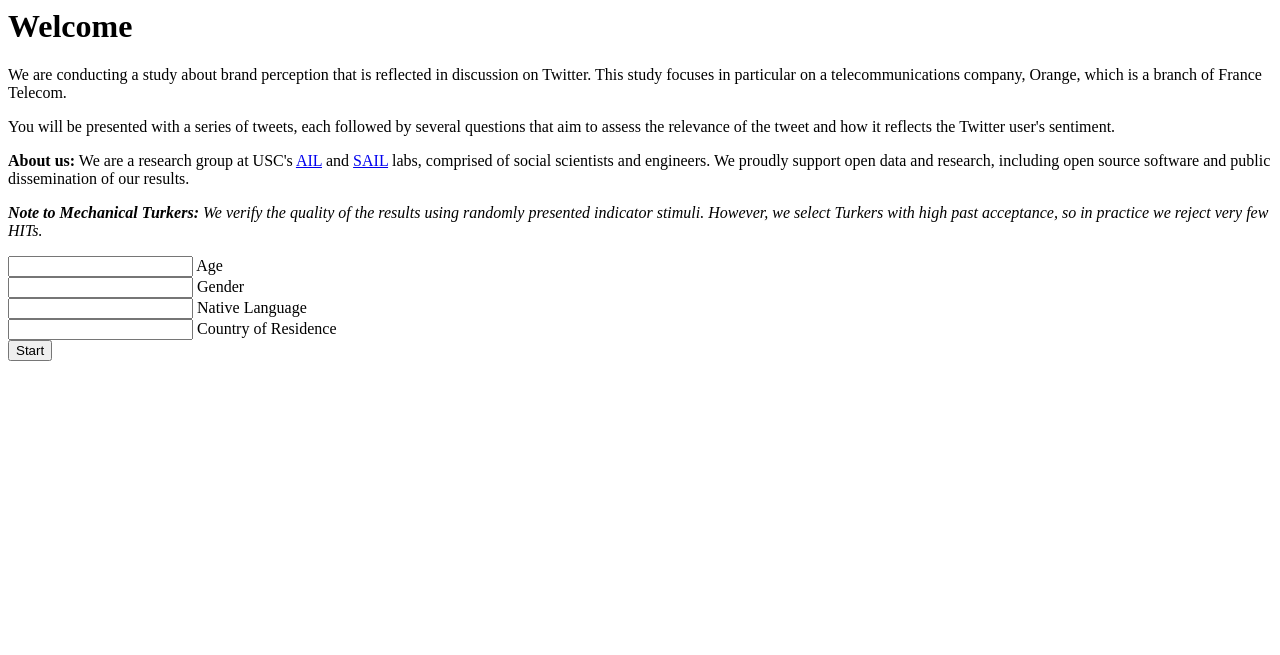
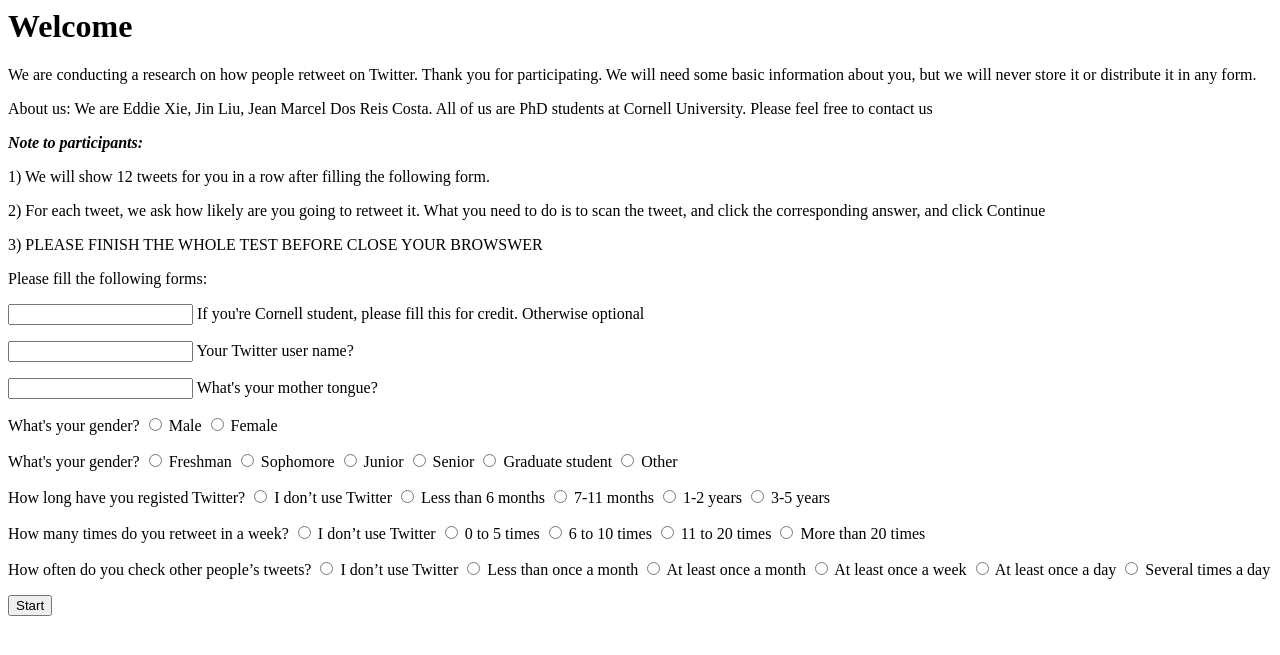
Before and after one commit to oeddyo/social_trace_label, a Flask app: page /welcome in a window 1280 px wide. Shown: the top 655 px of the page. Run offline with Flask 2, Linux system fonts and the light colour scheme.

Commit message:
change a lot

```diff
--- a/app/templates/welcome.html
+++ b/app/templates/welcome.html
@@ -2,51 +2,101 @@
     <head>
         <link href="/static/style.css" rel="stylesheet" type="text/css" />
         <title="Welcome">
-        </head>
+            <script>
+                function required(inputtx){
+                    console.log("LENGTH = "+inputtx.value.length)
+                    if (inputtx.value == null or inputtx.value.length == 0){
+                        alert("Please fill all fields");
+                        return false;
+                    }
+                    return true;
+                }
+            </script>
+
+     </head>
         <body>
             <div id="wrapper">
                 <div id="smallblank"></div>
                 <h1>Welcome</h1>
                 {{ blob }}
 
-                <p> We are conducting a study about brand perception that is reflected in
-                discussion on Twitter. This study focuses in particular on a telecommunications
-                company, Orange, which is a branch of France Telecom.</p>
+                <p> We are conducting a research on how people retweet on Twitter. Thank you for participating. We will need some basic information about you, but we will never store it or distribute it in any form.   </p>
 
-                <p> You will be presented with a series of tweets, each followed by
-                several questions that aim to assess the relevance of the tweet and how it
-                reflects the Twitter user's sentiment. </p>
+                <p> About us: We are Eddie Xie, Jin Liu, Jean Marcel Dos Reis Costa. All of us are PhD students at Cornell University. Please feel free to contact us
+                </p>
 
-                <p> <b>About us:</b> We are a research group at USC's <a href="http://annenberglab.org" target=_blank>AIL</a> and <a href="http://sail.usc.edu/" target=_blank>SAIL</a> labs, comprised of
-                social scientists and engineers.  We proudly support open data and research, including open source software
-                and public dissemination of our results. </p>
+                <p> <i><b>
+                        Note to participants:</b>
+                </i>
+                </p>
 
-                <p> <i><b>Note to Mechanical Turkers:</b> We verify the quality of the results using
-                    randomly presented indicator stimuli.  However, we select Turkers with
-                    high past acceptance, so in practice we reject very few HITs.</i></p>
+                <p>
+                1) We will show 12 tweets for you in a row after filling the following form.
+                </p>
+                <p>
+                2) For each tweet, we ask how likely are you going to retweet it. What you need to do is to scan the tweet, and click the corresponding answer, and click Continue
+                </>
+                <p>
+                3) PLEASE FINISH THE WHOLE TEST BEFORE CLOSE YOUR BROWSWER
+                </p>
+                Please fill the following forms:
+                <form name="start"  method="post" action="{{next}}" >
+                    <p>
+                    <input type="text"   name="real_name" id="real_name" >  If you're Cornell student, please fill this for credit. Otherwise optional
+                    </p>
+                    <p>
+                    <input type="text"   name="twitter_username" id="twitter_username">  Your Twitter user name?
+                    </p>
+                    <p>
+                    <input type="text"   name="language" id="language" > What's your mother tongue?
+                    </p>
+                    <p>
+                    What's your gender?
+                    <input type="radio" name="gender" value="Male" /> Male
+                    <input type="radio" name="gender" value="Female" /> Female
+                    </p>
+                    <p>
+                    What's your gender?
+                    <input type="radio" name="education" value="Freshman" /> Freshman
+                    <input type="radio" name="education" value="Sophomore" /> Sophomore
+                    <input type="radio" name="education" value="Junior" /> Junior
+                    <input type="radio" name="education" value="Senior" /> Senior
+                    <input type="radio" name="education" value="Graduate student" /> Graduate student
+                    <input type="radio" name="education" value="Other" /> Other
+                    </p>
 
-                <!--     <form name="start"  method="get" action="{{next}}"> -->
-                    <form name="start"  method="post" action="{{next}}">
+                    <p>
+                    How long have you registed Twitter?
+                    <input type="radio" name="use_since" value="I don’t use Twitter" /> I don’t use Twitter
+                    <input type="radio" name="use_since" value="Less than 6 months" /> Less than 6 months
+                    <input type="radio" name="use_since" value="7-11 months" /> 7-11 months
+                    <input type="radio" name="use_since" value="1-2 years" /> 1-2 years
+                    <input type="radio" name="use_since" value="3-5 years" /> 3-5 years
+                    </p>
 
+                    <p>
+                    How many times do you retweet in a week?
+                    <input type="radio" name="n_retweet" value="I don’t use Twitter" /> I don’t use Twitter
+                    <input type="radio" name="n_retweet" value="0 to 5" /> 0 to 5 times
+                    <input type="radio" name="n_retweet" value="6 to 10" /> 6 to 10 times
+                    <input type="radio" name="n_retweet" value="11 to 20" /> 11 to 20 times
+                    <input type="radio" name="n_retweet" value="More than 20" /> More than 20 times
+                    </p>
 
-                        <input type="text"   name="age" id="age">
-                        <label for="age">Age</label>
-                        <br/>
-                        <input type="text"   name="gender" id="gender">
-                        <label for="gender">Gender</label>
-                        <br/>
-                        <input type="text"   name="nativeLanguage" id="nativeLanguage">
-                        <label for="nativeLanguage">Native Language</label>
-                        <br/>
-                        <input type="text"   name="countryOfResidence" id="countryOfResidence">
-                        <label for="countryOfResidence">Country of Residence</label>
-                        <input type="hidden" name="cmd" value="login">
-                        <br/>
-                        <div id="smallblank"></div>
-                        <input type="submit" value="Start" />
-                    </form>
+                    <p>
+                    How often do you check other people’s tweets?
+                    <input type="radio" name="check_freq" value="I don’t use Twitter" /> I don’t use Twitter
+                    <input type="radio" name="check_freq" value="Less than once a month" /> Less than once a month
+                    <input type="radio" name="check_freq" value="At least once a month" /> At least once a month
+                    <input type="radio" name="check_freq" value="At least once a week" /> At least once a week
+                    <input type="radio" name="check_freq" value="At least once a day" /> At least once a day
+                    <input type="radio" name="check_freq" value="Several times a day" /> Several times a day
+                    </p>
 
+                    <input type="submit" value="Start" />
 
-                </div>
-            </body>
-        </html>
+                </form>
+
+            </div>
+        </body>
+    </html>
--- a/app/views.py
+++ b/app/views.py
@@ -39,6 +39,7 @@ def annotate():
         print user_dic
     return render_template('annotate.html',next='/annotate', user_dic = user_dic)
 
+
 @app.route('/login', methods = ['POST', 'GET'])
 def login():
     if not flask.request.args.get('sessionid'):
@@ -49,5 +50,12 @@ def login():
 
         if request.method == 'POST':
             annotator_age = flask.request.form.get('age')
-            print 'age = ', annotator_age
+            print flask.request.form.keys()
+
+            conn = pymongo.MongoClient(host='grande.rutgers.edu')
+            cursor = conn['social_trace']['annotation']
+
+            for key in flask.request.form.keys():
+                cursor.insert({"subject": flask.request.form.get(key)} )
+
         return flask.redirect(flask.url_for('annotate'))
```
Also changed, not shown: app/annotator.py (+15 -0 lines), app/static/tweets.txt (+11 -11 lines), app/templates/annotate.html (+25 -1 lines), 3 other files.
